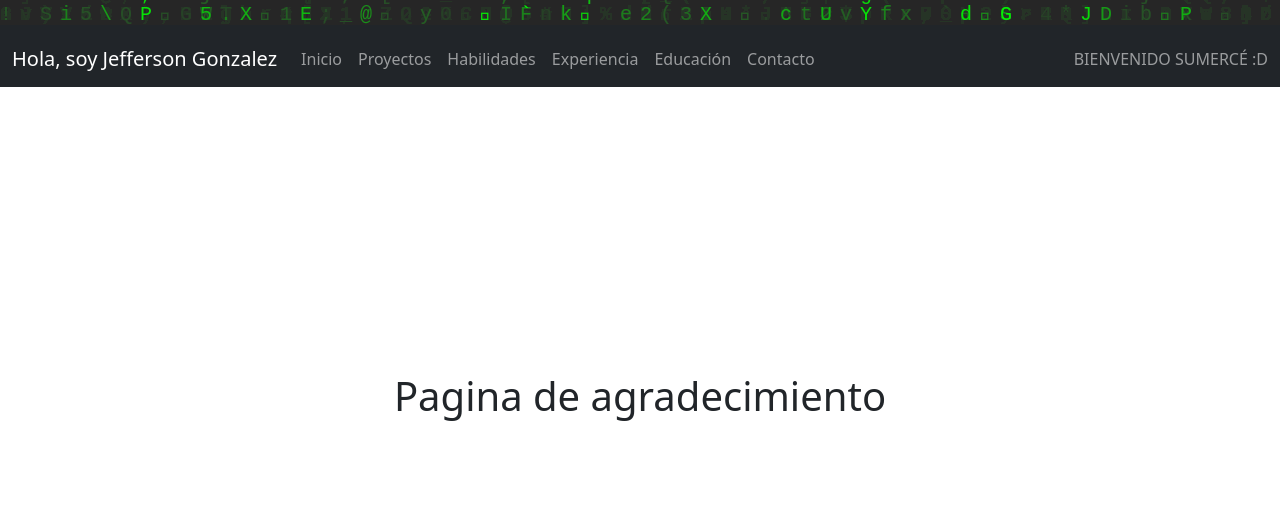
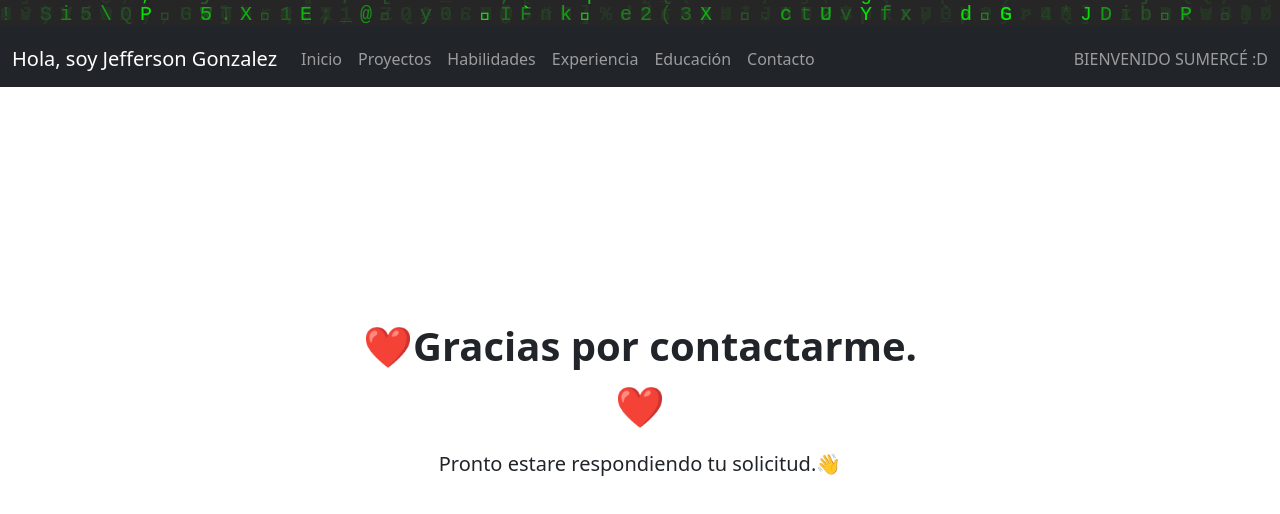
Before and after one commit to JefferGonzalez/portfolio, a React (Create React App) app: page /portfolio/thankyou in a window 1280 px wide. Shown: the top 514 px of the page. Built offline with nearby package versions, Linux system fonts and the light colour scheme.

Commit message:
Fix contact form and update thank you page

```diff
--- a/src/components/Contact.js
+++ b/src/components/Contact.js
@@ -39,7 +39,7 @@ export default function PersonalData() {
                             <div className="card-body">
                                 <form className="needs-validation" action='https://formsubmit.co/710c0faf70fc7e67f4d459a639c5635e' method='POST' noValidate>
                                     <input type="hidden" name="_subject" value="Mensaje nuevo :3"/>
-                                    <input type="hidden" name="_next" value="http://localhost:3000/thankyou"></input>
+                                    <input type="hidden" name="_next" value="https://jeffergonzalez.github.io/portfolio/thankyou"></input>
                                     <input type="hidden" name="_captcha" value="false"/>
                                     <input type="hidden" name="_template" value="box"/>
                                     <div className="mb-3 has-validation">
--- a/src/components/ThankYou.js
+++ b/src/components/ThankYou.js
@@ -4,9 +4,8 @@ export default function ThankYou() {
             <div className="h-100 text-center text-dark">
                 <div className="cover-container d-flex w-100 h-100 p-3 mx-auto flex-column">
                     <main className="px-3 h-100">
-                    <div className="d-flex justify-content-center">
-                        <h1>Pagina de agradecimiento</h1>
-                    </div>
+                        <p className="fs-1 fw-bolder"><span>❤️</span>Gracias por contactarme.<span>❤️</span></p>
+                        <h5>Pronto estare respondiendo tu solicitud.👋</h5>
                     </main>
                 </div>
             </div>
```
